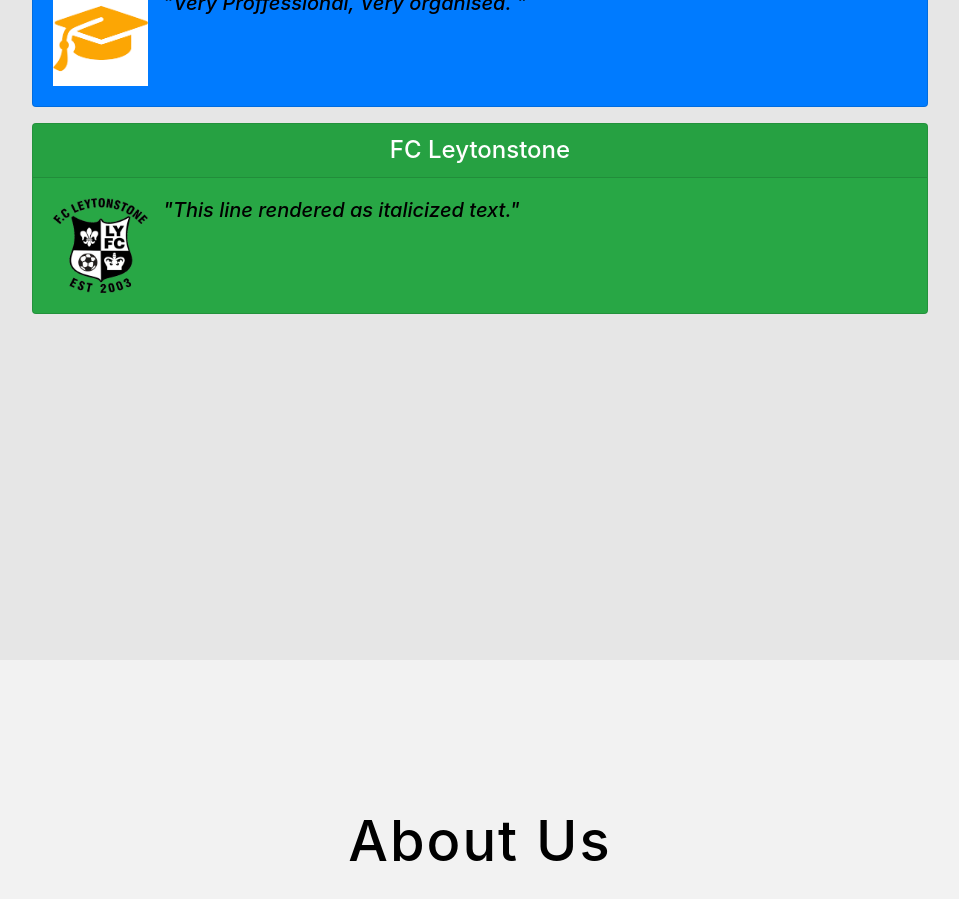
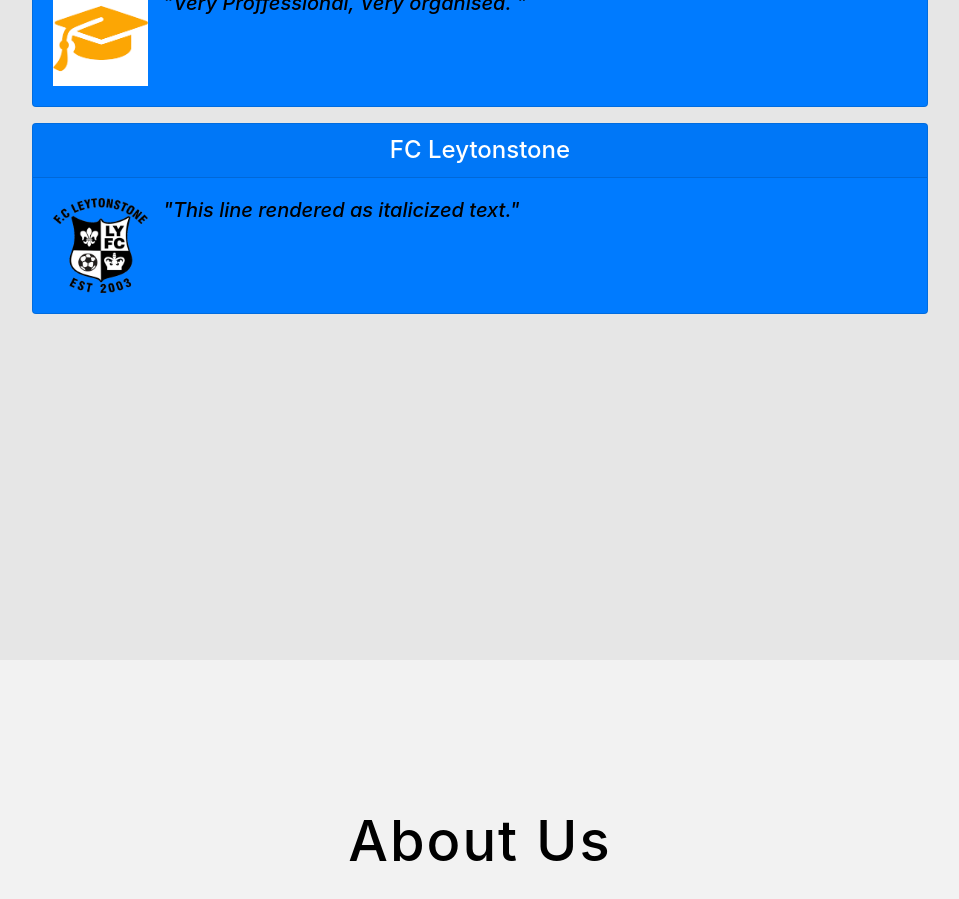
Before and after one commit to hamidval/dev-website, a React (Create React App) app: page /#/ in a window 1280 px wide. Shown: the part 1740-2639 px from the top of the page, without its empty margins (160-1119 px from the left). Built offline with nearby package versions, Linux system fonts and the light colour scheme.

Commit message:
changed card background

```diff
--- a/src/components/Testimonial.js
+++ b/src/components/Testimonial.js
@@ -34,7 +34,7 @@ class Testimonial extends Component {
                     </div>
                 </div>
             </div>
-            <div class="card text-white bg-success mb-3" style={{margin: '0% 15%'}} >
+            <div class="card text-white bg-primary mb-3" style={{margin: '0% 15%'}} >
                 <div class="card-header h4">FC Leytonstone</div>
                 <div class="card-body">
                     <div className='row'>
```
